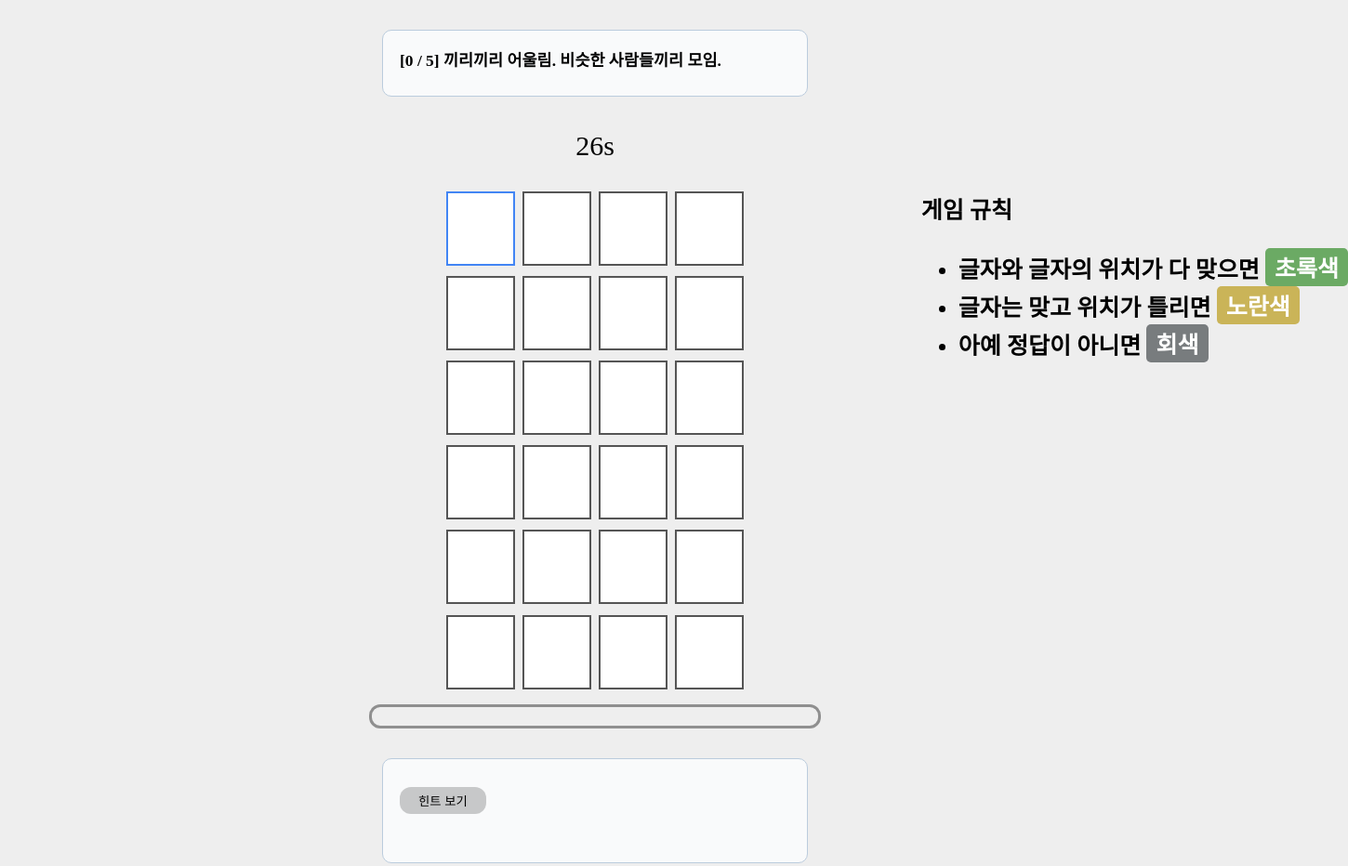
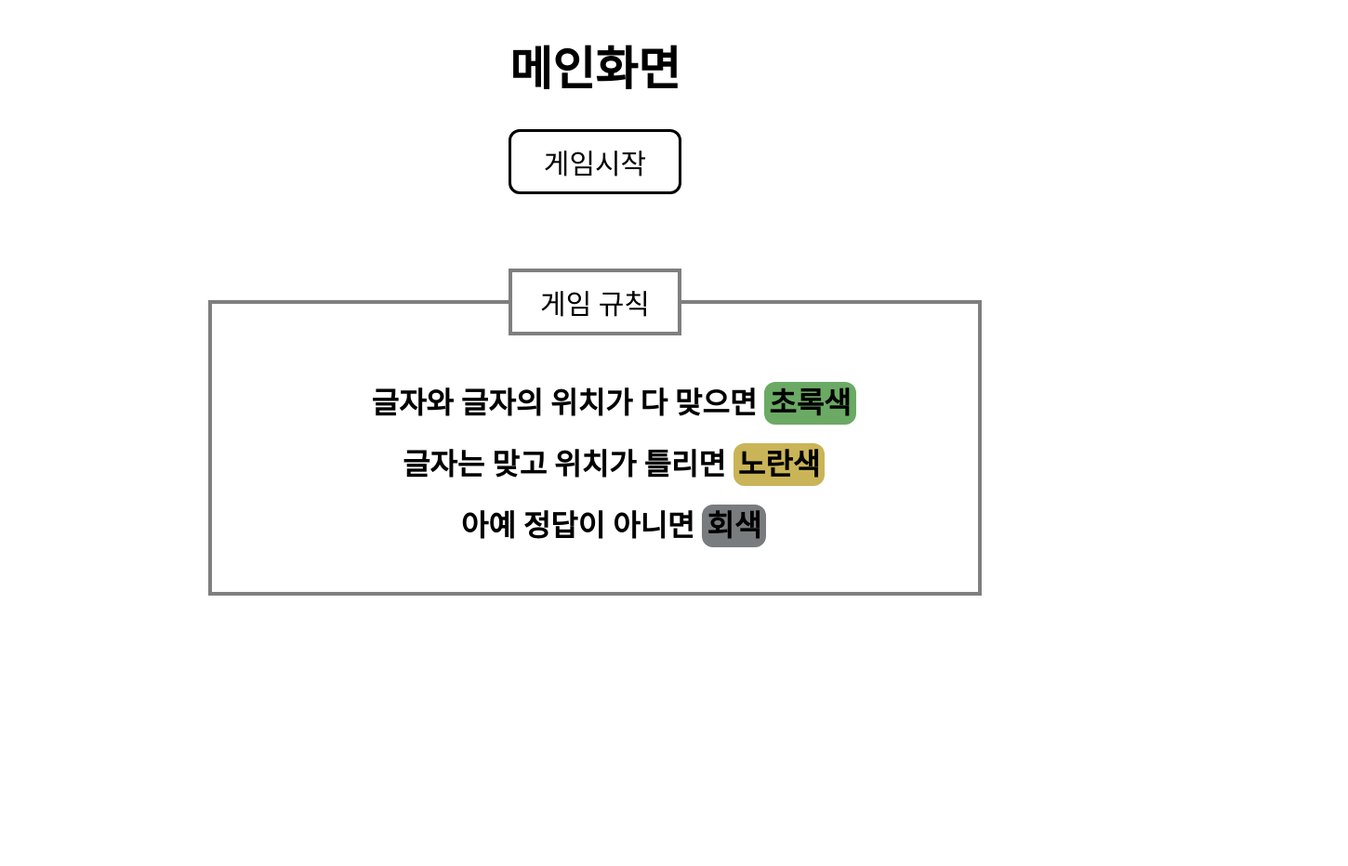
Before and after one commit to LPRS1234/chatappreal-modified, a website: page public/index.html in a window 1280 px wide. Shown: the whole page at 93% size, 1450 px wide, since content can reach past the window. After the commit the page ends 800 px from the top, so only its background shows below. Drawn offline with Linux system fonts and the light colour scheme.

Commit message:
mainscreen

```diff
--- a/public/index.html
+++ b/public/index.html
@@ -1,74 +1,45 @@
 <!DOCTYPE html>
-<html lang="ko">
+<html lang="en">
 <head>
     <meta charset="UTF-8">
-  <title>Wordle 6x4 + 사자성어 퀴즈</title>
-  <link rel="stylesheet" href="style.css">
+    <meta name="viewport" content="width=device-width, initial-scale=1.0">
+    <title>Document</title>
+    <link rel="stylesheet" href="main.css">
 </head>
 <body>
-  <!-- 사자성어 뜻 -->
-  <section style="max-width:420px; margin:32px auto 36px auto; border:1px solid #bcd; border-radius:10px; background:#f9fafb; padding:18px;">
-    <!--<h2 style="font-size:1.2em;">뜻에 맞는 사자성어를 6번 안에 맞혀보세요!</h2>-->
-    <div id="quiz-meaning" style="font-size:1.09em; font-weight:bold; margin-bottom:0.5em;"></div>
-    <button id="next-btn" style="display:none; margin-top:8px;">다음 문제</button>
-  </section>
-  <div class="timer"></div>
-
-  <!-- 워들 6줄 4칸 입력 UI -->
-  <div class="game-board" id="board">
-    <div class="wordle-row" data-row="0">
-      <span class="wordle-box"></span><span class="wordle-box"></span><span class="wordle-box"></span><span class="wordle-box"></span>
-    </div>
-    <div class="wordle-row" data-row="1">
-      <span class="wordle-box"></span><span class="wordle-box"></span><span class="wordle-box"></span><span class="wordle-box"></span>
-    </div>
-    <div class="wordle-row" data-row="2">
-      <span class="wordle-box"></span><span class="wordle-box"></span><span class="wordle-box"></span><span class="wordle-box"></span>
-    </div>
-    <div class="wordle-row" data-row="3">
-      <span class="wordle-box"></span><span class="wordle-box"></span><span class="wordle-box"></span><span class="wordle-box"></span>
-    </div>
-    <div class="wordle-row" data-row="4">
-      <span class="wordle-box"></span><span class="wordle-box"></span><span class="wordle-box"></span><span class="wordle-box"></span>
-    </div>
-    <div class="wordle-row" data-row="5">
-      <span class="wordle-box"></span><span class="wordle-box"></span><span class="wordle-box"></span><span class="wordle-box"></span>
-    </div>
-
+    <h1 class="title">메인화면</h1>
+    <a href="quiz..html" class="start">게임시작</a>
+    <!--<h1>게임 규칙</h1>
     <h1 class="game_des">
-      게임 규칙 <br>
         <ul>
           <li>
-          글자와 글자의 위치가 다 맞으면 <span class="green">초록색</span><br>
+            글자와 글자의 위치가 다 맞으면 <span class="green bg">초록색</span><br>
           </li>
           <li>
-          글자는 맞고 위치가 틀리면 <span class="yellow">노란색</span> <br>
+            글자는 맞고 위치가 틀리면 <span class="yellow bg">노란색</span> <br>
           </li>
           <li>
-          아예 정답이 아니면 <span class="grey">회색</span>
+            아예 정답이 아니면 <span class="grey bg">회색</span>
+          </li>
+        </ul>
+      </h1> -->
+      <form>
+        <fieldset>
+            <legend>게임 규칙</legend>
+            <h1 class="game_des">
+                <ul>
+                  <li>
+                    글자와 글자의 위치가 다 맞으면 <span class="green bg">초록색</span><br>
+                  </li>
+                  <li>
+                    글자는 맞고 위치가 틀리면 <span class="yellow bg">노란색</span> <br>
+                  </li>
+                  <li>
+                    아예 정답이 아니면 <span class="grey bg">회색</span>
                   </li>
                 </ul>
             </h1>
-    <!-- 숨겨진 input은 script.js에서 자동 생성 -->
-  </div>
-
-  <!-- 피드백 영역 -->
-  <div style="max-width:420px;margin:16px auto 0 auto" id="result">
-    <div id="result-msg" style="font-size:1.08em;"></div>
-    <div id="example-msg" style="color:#686;font-size:0.98em;"></div>
-    <div id="vsai" style="font-size:0.98em;"></div>
-  </div>
-
-  <!-- 사자성어 뜻 영역(section) 부분에 힌트 버튼/팁 표시 div 추가 -->
-<section style="max-width:420px; margin:32px auto 36px auto; border:1px solid #bcd; border-radius:10px; background:#f9fafb; padding:18px;">
-    <div id="quiz-meaning" style="font-size:1.09em; font-weight:bold; margin-bottom:0.5em;"></div>
-    <button id="hint-btn" style="margin-top:4px;margin-bottom:8px;">힌트 보기</button>
-    <div id="hint-area" style="margin-top:4px; font-size:1.05em; font-weight:bold; color:#245; min-height:1.3em;"></div>
-    <button id="next-btn" style="display:none; margin-top:8px;">다음 문제</button>
-  </section>
-
-  <script src="idioms.js"></script>
-  <script src="script.js"></script>
-  <script src="quiz.js"></script>
+        </fieldset>
+      </form>
 </body>
 </html>
--- /dev/null
+++ b/public/main.css
@@ -0,0 +1,70 @@
+body {
+    text-align: center;
+}
+
+.title {
+    font-size: 50px;
+}
+
+.start {
+    text-decoration: none;
+    color: black;
+    font-size: 30px;
+    border: 3px solid black;
+    border-radius: 12px;
+    display: block;
+    margin: auto;
+    width: 160px;
+    padding: 10px;
+}
+
+.start:hover {
+    background-color: black;
+    color: white;
+}
+
+li {
+    list-style-type: none;
+    margin: 20px auto;
+}
+
+.yellow {
+    background-color: #CAB458;
+}
+
+.green {
+    background-color: #6BAA64;
+}
+
+.grey {
+    background-color: #787C7E;
+}
+
+.bg {
+    padding: 5px;
+    border-radius: 12px;
+}
+
+.game_des {
+    display: flex;
+    justify-content: center;
+    align-items: center;
+}
+
+ul {
+    margin: 0;
+}
+
+fieldset {
+    margin: 80px auto;
+    width: 800px;
+    border: 4px solid black;
+    border-color: rgba(0,0,0,0.5);
+}
+
+legend {
+    font-size: 30px;
+    padding: 10px 30px;
+    border: 4px solid;
+    border-color: rgba(0,0,0,0.5);
+}
--- a/public/quiz.js
+++ b/public/quiz.js
@@ -16,6 +16,8 @@ const resultElem = document.getElementById('result-msg');
 const exampleElem = document.getElementById('example-msg');
 const nextBtn = document.getElementById('next-btn');
 const competition = document.getElementById('vsai');
+const corrects = document.querySelector(".correct");
+const wrongs = document.querySelector('.wrong');
 
 let time = 30;
 
@@ -28,6 +30,10 @@ function newQuiz() {
   exampleElem.textContent = '';
   if (window.clearHint) clearHint();
 
+  // ✅ 게임이 계속되는 경우에만 숨김
+  if (gameCount < MAX_GAME_COUNT) {
+    document.getElementById("result").style.display = "none";
+  }
   // 5문제 풀었으면 종료
   if (gameCount >= MAX_GAME_COUNT) {
     meaningElem.textContent = `게임 종료! ${MAX_GAME_COUNT}문제를 모두 풀었습니다 😊`;
@@ -39,7 +45,6 @@ function newQuiz() {
     nextBtn.style.display = "inline-block";
     isGameActive = false
     resultElem.innerHTML = `맞춘것: ${correct}개, 틀린것: ${wrong}개`
-
     if (correct >= 3) {
       competition.innerText = "축하합니다! AI와의 대결에서 승리하였습니다!";
       competition.style.color = "green";
@@ -71,7 +76,7 @@ function newQuiz() {
   currentQuiz = random;
 
   // 문제(뜻) 표시
-  meaningElem.textContent = `[${gameCount} / ${MAX_GAME_COUNT}] ${random.meaning}`;
+  meaningElem.textContent = `문항 수 : [${gameCount} / ${MAX_GAME_COUNT}] ${random.meaning}`;
   isQuizActive = true;
   nextBtn.style.display = "none";
 
@@ -88,12 +93,15 @@ function checkQuizAnswer(answer) {
   if (answer === currentQuiz.word) {
     // 정답
     correct++
+    corrects.innerText = `맞춘것: ${correct}개`
     resultElem.textContent = "정답입니다! 🎉";
     resultElem.style.color = "green";
     exampleElem.textContent = "예문: " + currentQuiz.example;
     isQuizActive = false;
     isGameActive = false;
     nextBtn.style.display = "inline-block";
+    // ✅ 결과창 보이기
+    document.getElementById("result").style.display = "block";
     return { correct: true, done: true };
   } else {
     // 오답
@@ -109,10 +117,13 @@ function showQuizFail() {
     resultElem.textContent = "오답입니다. 정답: " + currentQuiz.word;
     resultElem.style.color = "red";
     exampleElem.textContent = "예문: " + currentQuiz.example;
+    // ✅ 결과창 보이기
+    document.getElementById("result").style.display = "block";
     wrong++
     isQuizActive = false;
     isGameActive = false;
     nextBtn.style.display = "inline-block";
+    wrongs.innerText = `틀린것: ${wrong}개`
   }
 }
 
@@ -130,6 +141,7 @@ function decTime() {
         isGameActive = false;
         nextBtn.style.display = "inline-block"
         wrong++
+        wrongs.innerText = `틀린것: ${wrong}개`
     }
 }
 
--- a/public/style.css
+++ b/public/style.css
@@ -89,6 +89,7 @@ body { background:#eee; min-height:100vh;}
   border: 3px solid rgba(0,0,0, 0.4);
   padding: 10px 30px;
   border-radius: 12px;
+  display: none;
 }
 
 .game_des {
@@ -119,7 +120,6 @@ body { background:#eee; min-height:100vh;}
 
 .timer {
   font-size: 30px;
-  text-align: center;
   margin: 32px;
 }
 
@@ -131,3 +131,7 @@ body { background:#eee; min-height:100vh;}
     text-align: center;
   }
 }
+
+.nav {
+  text-align: center;
+}
--- a/server.js
+++ b/server.js
@@ -47,8 +47,12 @@ app.post("/check-answer", async (req, res) => {
 });
 
 // 🔽 모든 기타 요청은 index.html로 fallback (SPA 대응용)
-app.get("*", (req, res) => {
+app.get("/", (req, res) => {
   res.sendFile(path.join(__dirname, "public/index.html"));
+});
+
+app.get("/quiz", (req, res) => {
+  res.sendFile(path.join(__dirname, "public/quiz.html"));
 });
 
 const PORT = process.env.PORT || 3000;
```
Also changed, not shown: public/quiz..html (added, +84 -0 lines). Lines whose indentation alone changed are shown as unchanged.
